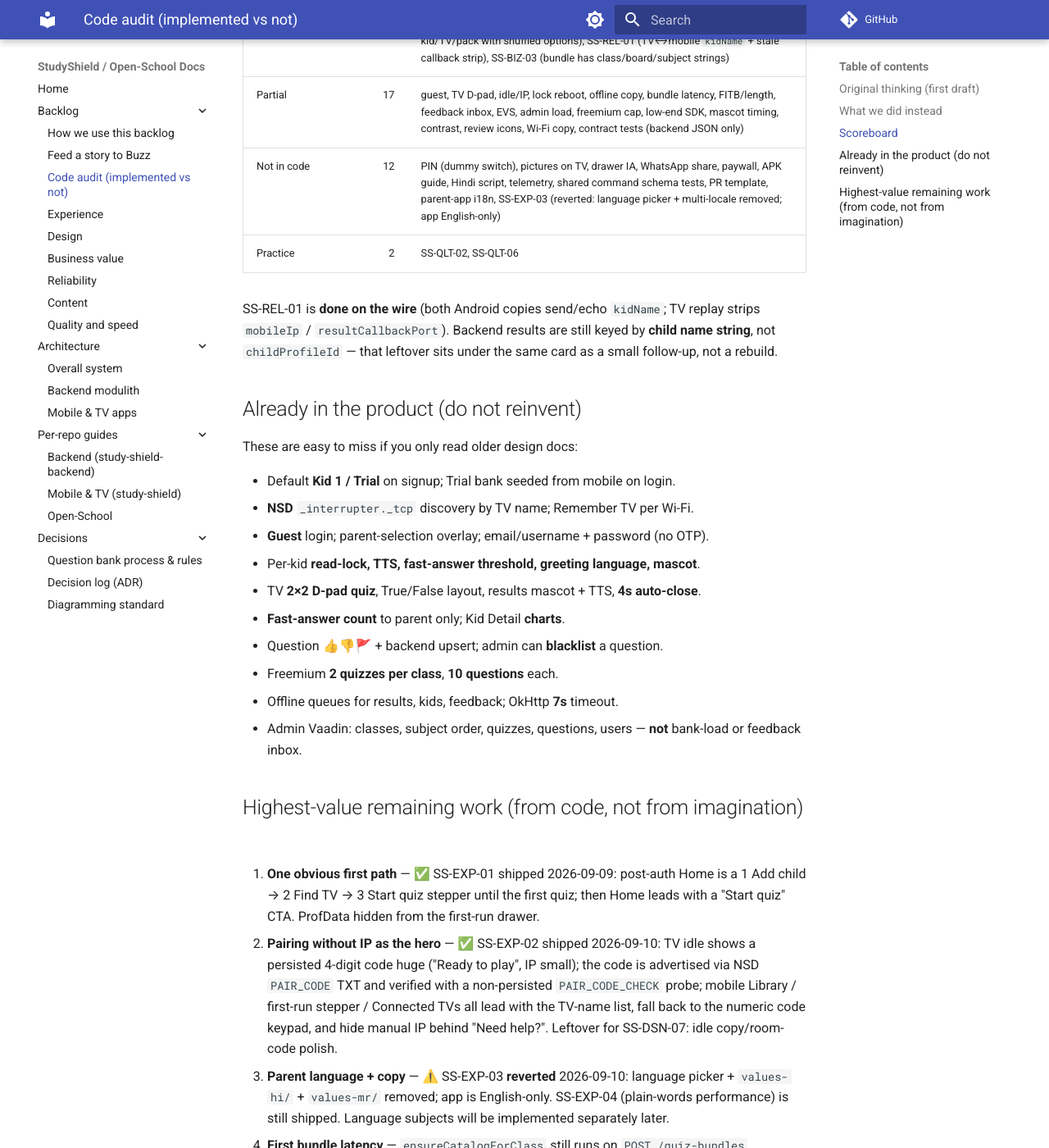
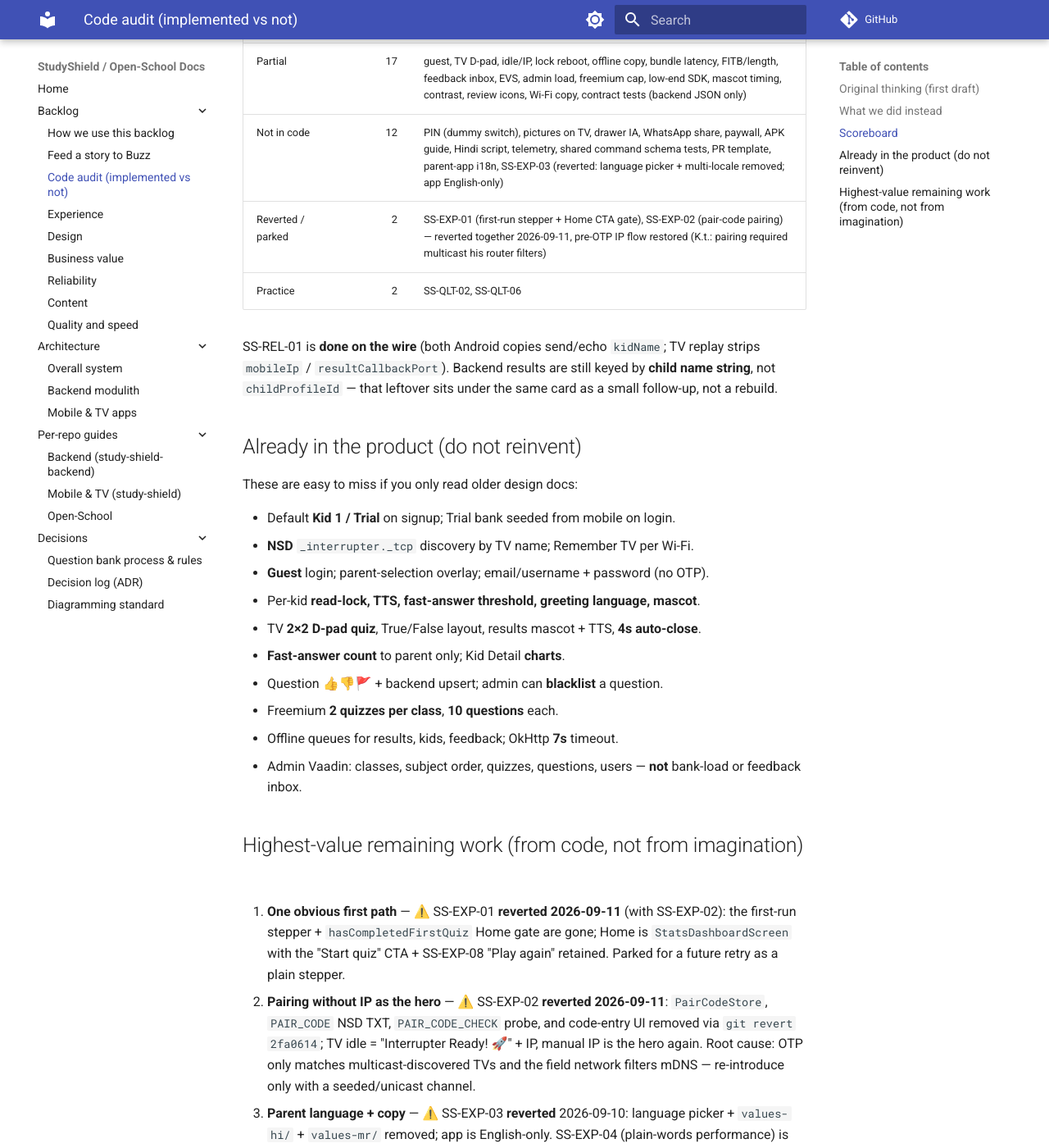
Before and after one commit to krushnatkhawale/study-shield-docs, an MkDocs documentation site: the page built from docs/backlog/code-audit.md, in a window 1280 px wide and 1400 px high, scrolled down 1538 px. Shown: the whole window at 82% size. Built offline with MkDocs 1.6.1 and Material for MkDocs 9.7.7, drawn with Linux system fonts in a browser that asks for light colours; comment, search, counter and statistics services are not loaded; some of the changed text lies outside the part shown.

Commit message:
Mark SS-EXP-01 + SS-EXP-02 as reverted/parked in backlog docs

```diff
--- a/docs/backlog/code-audit.md
+++ b/docs/backlog/code-audit.md
@@ -38,9 +38,10 @@ Evidence is paths in those three repos. Docs (`SCREEN_FLOWS_*.md`, ADRs) were tr
 
 | Status | Count | IDs |
 |--------|------:|-----|
-| Done in code | 9 | SS-EXP-01 (first-run 3-step stepper + "Start quiz" Home CTA), SS-EXP-02 (pair-code pairing: name list ✕ 4-digit code, IP hidden), SS-EXP-04 (Kid Detail/Results/Kids lead with plain-words band sentence; charts under "See more"), SS-EXP-05 (jargon-free copy: TV app_name, NSD device name, Start on TV/Unlock TV, plain pack labels), SS-EXP-06 (age-labelled class chips; syllabus off on first add), SS-EXP-07 (on-device TTS for first-run stepper: "Read steps aloud" toggle + `SetupTts.kt`), SS-EXP-08 (one-tap play again: reuses last kid/TV/pack with shuffled options), SS-REL-01 (TV↔mobile `kidName` + stale callback strip), SS-BIZ-03 (bundle has class/board/subject strings) |
+| Done in code | 7 | SS-EXP-04 (Kid Detail/Results/Kids lead with plain-words band sentence; charts under "See more"), SS-EXP-05 (jargon-free copy: TV app_name, NSD device name, Start on TV/Unlock TV, plain pack labels), SS-EXP-06 (age-labelled class chips; syllabus off on first add), SS-EXP-07 (on-device TTS: `SetupTts.kt` + `speakSetupSteps`), SS-EXP-08 (one-tap play again: reuses last kid/TV/pack with shuffled options), SS-REL-01 (TV↔mobile `kidName` + stale callback strip), SS-BIZ-03 (bundle has class/board/subject strings) |
 | Partial | 17 | guest, TV D-pad, idle/IP, lock reboot, offline copy, bundle latency, FITB/length, feedback inbox, EVS, admin load, freemium cap, low-end SDK, mascot timing, contrast, review icons, Wi-Fi copy, contract tests (backend JSON only) |
 | Not in code | 12 | PIN (dummy switch), pictures on TV, drawer IA, WhatsApp share, paywall, APK guide, Hindi script, telemetry, shared command schema tests, PR template, parent-app i18n, SS-EXP-03 (reverted: language picker + multi-locale removed; app English-only) |
+| Reverted / parked | 2 | SS-EXP-01 (first-run stepper + Home CTA gate), SS-EXP-02 (pair-code pairing) — reverted together 2026-09-11, pre-OTP IP flow restored (K.t.: pairing required multicast his router filters) |
 | Practice | 2 | SS-QLT-02, SS-QLT-06 |
 
 SS-REL-01 is **done on the wire** (both Android copies send/echo `kidName`; TV replay strips `mobileIp` / `resultCallbackPort`). Backend results are still keyed by **child name string**, not `childProfileId` — that leftover sits under the same card as a small follow-up, not a rebuild.
@@ -62,8 +63,8 @@ These are easy to miss if you only read older design docs:
 
 ## Highest-value remaining work (from code, not from imagination)
 
-1. **One obvious first path** — ✅ SS-EXP-01 shipped 2026-09-09: post-auth Home is a 1 Add child → 2 Find TV → 3 Start quiz stepper until the first quiz; then Home leads with a "Start quiz" CTA. ProfData hidden from the first-run drawer.
-2. **Pairing without IP as the hero** — ✅ SS-EXP-02 shipped 2026-09-10: TV idle shows a persisted 4-digit code huge ("Ready to play", IP small); the code is advertised via NSD `PAIR_CODE` TXT and verified with a non-persisted `PAIR_CODE_CHECK` probe; mobile Library / first-run stepper / Connected TVs all lead with the TV-name list, fall back to the numeric code keypad, and hide manual IP behind "Need help?". Leftover for SS-DSN-07: idle copy/room-code polish.
+1. **One obvious first path** — ⚠️ SS-EXP-01 **reverted 2026-09-11** (with SS-EXP-02): the first-run stepper + `hasCompletedFirstQuiz` Home gate are gone; Home is `StatsDashboardScreen` with the "Start quiz" CTA + SS-EXP-08 "Play again" retained. Parked for a future retry as a plain stepper.
+2. **Pairing without IP as the hero** — ⚠️ SS-EXP-02 **reverted 2026-09-11**: `PairCodeStore`, `PAIR_CODE` NSD TXT, `PAIR_CODE_CHECK` probe, and code-entry UI removed via `git revert 2fa0614`; TV idle = "Interrupter Ready! 🚀" + IP, manual IP is the hero again. Root cause: OTP only matches multicast-discovered TVs and the field network filters mDNS — re-introduce only with a seeded/unicast channel.
 3. **Parent language + copy** — ⚠️ SS-EXP-03 **reverted** 2026-09-10: language picker + `values-hi/` + `values-mr/` removed; app is English-only. SS-EXP-04 (plain-words performance) is still shipped. Language subjects will be implemented separately later.
 4. **First bundle latency** — `ensureCatalogForClass` still runs on `POST /quiz-bundles` (TECH_DEBT TD-1). Startup seed default **off**.
 5. **Nursery as pictures + 5 spoken questions** — bank is 10 text MCQ/TF; `imageUrl` is unused; auto-dictation **defaults off**.
--- a/docs/backlog/index.md
+++ b/docs/backlog/index.md
@@ -63,19 +63,24 @@ Work **down this list**. Done items are listed after it so they are not picked a
 | 29 | [SS-QLT-02](quality-and-speed.md#ss-qlt-02-definition-of-done-includes-a-rural-parent-pass) | Working agreement | Practice | Team |
 | 30 | [SS-QLT-06](quality-and-speed.md#ss-qlt-06-weekly-tv-demo-and-small-slices) | Cadence | Practice | Team |
 
+## Reverted / parked — do not pick as new work
+
+| ID | What happened | Watch-out |
+|----|----------------|-----------|
+| [SS-EXP-01](experience.md#ss-exp-01-three-steps-to-first-quiz) | **Reverted 2026-09-11:** first-run 3-step stepper + `hasCompletedFirstQuiz` gate removed with the OTP pairing work (krushnat: the OTP path never worked on his network; pre-OTP flow restored). Home is `StatsDashboardScreen` again with the "Start quiz" CTA + SS-EXP-08 "Play again" retained. | Re-introduce as a plain stepper that calls existing screens; pairing (SS-EXP-02) is the parkable piece |
+| [SS-EXP-02](experience.md#ss-exp-02-pair-the-tv-without-typing-an-ip) | **Reverted 2026-09-11:** `PairCodeStore`, `PAIR_CODE` TXT, `PAIR_CODE_CHECK`, `PairCodeMessage`, code entry UI all removed via `git revert 2fa0614`. TV idle = "Interrupter Ready! 🚀" + IP; manual IP is the primary connect path again. | Root cause of the failure: OTP only matches against multicast-discovered TVs and his router filters mDNS. Retry needs a seed/unicast channel, not multicast |
+| [SS-EXP-03](experience.md#ss-exp-03-app-speaks-the-parents-language) | ~~Hindi/Marathi app chrome~~ **Reverted 2026-09-10:** language picker + `values-hi/` + `values-mr/` removed; app is English-only. Language subjects will be implemented separately later. | N/A — reverted |
+
 ## Done in code — do not pick as new work
 
 | ID | What shipped | Watch-out |
 |----|----------------|-----------|
-| [SS-EXP-01](experience.md#ss-exp-01-three-steps-to-first-quiz) | First-run Home is a 1 Add child → 2 Find TV → 3 Start quiz stepper until the first quiz; returning users get a "Start quiz" CTA on Home; `hasCompletedFirstQuiz` gates it | Hiding ProfData fully is SS-DSN-03 |
-| [SS-EXP-02](experience.md#ss-exp-02-pair-the-tv-without-typing-an-ip) | TV shows a persisted 4-digit pairing code (huge) on idle; advertised via NSD `PAIR_CODE` TXT and verified with a non-persisted `PAIR_CODE_CHECK` probe; phone connects by TV name or types the code (numeric keypad); manual IP hidden behind "Need help?" in Library, first-run stepper, and Connected TVs | Two protocol copies still exist (contract test: SS-QLT-01); Used TVs that don't advertise/answer still need IP |
 | [SS-REL-01](reliability.md#ss-rel-01-the-result-always-lands-on-the-right-kid) | `kidName` on command + result (mobile and TV); `checkSavedLock` strips stale callback | Backend `quiz_results` still keyed by **name**, not child id |
 | [SS-BIZ-03](business-value.md#ss-biz-03-school-syllabus-trust-without-a-brochure) | Bundles carry `className` / `boardCode` / `subjects` | Pack cards still say “Freemium {category}” (copy: SS-EXP-05) |
-| [SS-EXP-03](experience.md#ss-exp-03-app-speaks-the-parents-language) | ~~Hindi/Marathi app chrome~~ **Reverted 2026-09-10:** language picker + `values-hi/` + `values-mr/` removed; app is English-only. Language subjects will be implemented separately later. | N/A — reverted |
 | [SS-EXP-04](experience.md#ss-exp-04-performance-in-plain-words-not-charts-first) | Kid Detail leads with a plain-words hero "Rohan did well — 8 out of 10" (bands did well / did OK / needs practice, EN/HI/MR); charts under "See more"; empty state gains "Start their first quiz"; Kids card + Results list use the same phrase | Band thresholds are a fixed ≥80 / 50–79 / <50 rule in code, not a percentile service |
 | [SS-EXP-05](experience.md#ss-exp-05-hide-engineering-words) | Jargon-free copy: TV launcher "StudyShield", NSD shows the device name (type stays `_interrupter._tcp`), mobile Control = "Set up a session / Start on TV / Unlock TV", pack cards show the subject not "Freemium …" | Banned words still set *internal* protocol/class names (callback, socket, bundle) on purpose; only UI copy changed |
-| [SS-EXP-06](experience.md#ss-exp-06-pick-the-child-by-age-and-photo-not-board-jargon) | Kid form class picker is age-labelled chips ("Nursery · age 3" … "Class 10 · age 15") using exact backend class names; birth year pre-selects the class; birth year optional (name+class required); syllabus only when editing (board `ALL` default) | Default Kid 1 / Trial rename prompt already ships in the first-run stepper (SS-EXP-01) |
-| [SS-EXP-07](experience.md#ss-exp-07-voice-walkthrough-for-setup) | On-device TTS for first-run stepper: "Read steps aloud" toggle persists in `SessionManager.speakSetupSteps`; `SetupTts.kt` lifecycle helper speaks one sentence per step in EN/HI/MR; no network dependency; silent no-op if TTS unavailable | Toggle only on the first-run stepper; TTS engine availability varies by device |
+| [SS-EXP-06](experience.md#ss-exp-06-pick-the-child-by-age-and-photo-not-board-jargon) | Kid form class picker is age-labelled chips ("Nursery · age 3" … "Class 10 · age 15") using exact backend class names; birth year pre-selects the class; birth year optional (name+class required); syllabus only when editing (board `ALL` default) | First-run stepper was reverted with SS-EXP-01; the age-labelled chip grid itself still ships in the kid form |
+| [SS-EXP-07](experience.md#ss-exp-07-voice-walkthrough-for-setup) | On-device TTS for first-run stepper: "Read steps aloud" toggle persists in `SessionManager.speakSetupSteps`; `SetupTts.kt` lifecycle helper speaks one sentence per step in EN/HI/MR; no network dependency; silent no-op if TTS unavailable | Toggle lived only on the first-run stepper (reverted 2026-09-11); `SetupTts.kt` + `speakSetupSteps` remain until the stepper returns |
 | [SS-EXP-08](experience.md#ss-exp-08-one-tap-play-again-for-the-same-child) | "Play again for {name}" on Results (list top card + detail button) and Home CTA; `StudyViewModel.replayLastSession()` reuses last kid/TV/pack and re-shuffles options; routes to Connected TVs if no TV remembered | Replay uses the in-memory last pack; after process death the parent goes through Start quiz |
 
 Related **already shipped** (not separate leftover stories): guest login, NSD discovery, Kid Detail charts, read-lock/TTS/fast-answer/greeting/mascot, 👍👎🚩 API, 2 quizzes × 10 questions, 7s HTTP timeout, offline Room queues, admin question editor + blacklist, default Kid 1/Trial.
@@ -85,7 +90,7 @@ Related **already shipped** (not separate leftover stories): guest login, NSD di
 Do **not** start pictures, paywall, or OTP until this path is obvious on a cheap phone + cheap stick:
 
 1. Hide ProfData; rename Library buttons (SS-EXP-05, SS-DSN-03).
-2. First-run: child (or skip Kid 1) → pick discovered TV by **name** → Start quiz (SS-EXP-01, SS-EXP-02).
+2. First-run: child (or skip Kid 1) → connect by **IP** (or discovered TV name) → Start quiz. The OTP pairing stepper (SS-EXP-01/02) is parked pending a seeded/unicast pairing channel — multicast discovery is unreliable on the field network.
 3. Idle TV: Ready to play + name, IP in the footer (SS-DSN-07).
 4. Move catalog seed off the request path (SS-REL-02).
 
```
Also changed, not shown: docs/backlog/experience.md (+7 -3 lines).
